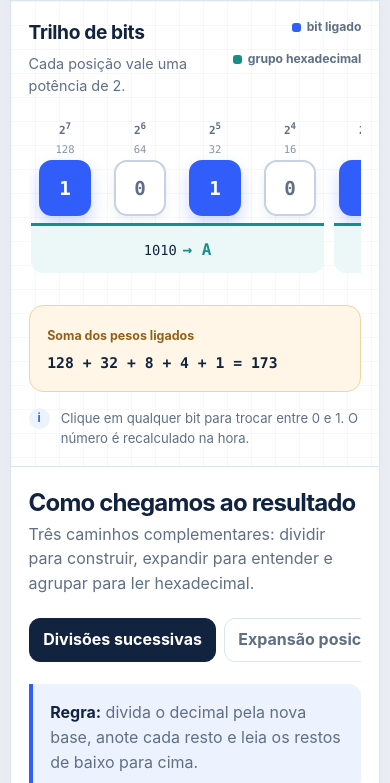
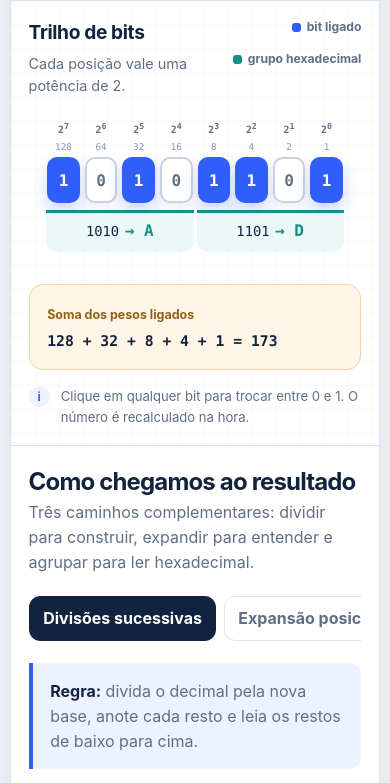
Before and after one commit to willianbarbosadeandrade/network-labs, a plain HTML site: page base-clara/index.html in a window 390 px wide. Shown: the part 1278-2061 px from the top of the page. Drawn offline with Linux system fonts and the light colour scheme.

Commit message:
Base Clara 1.3: byte inteiro visível no celular
O trilho de bits e os nibbles se ajustam à largura da tela, então os
8 bits de um byte aparecem sem rolar para o lado em celulares.

```diff
--- a/base-clara/css/estilos.css
+++ b/base-clara/css/estilos.css
@@ -533,3 +533,14 @@ body.has-banner footer { padding-bottom: 7rem; }
   .content-section { padding: 2rem 0; break-inside: avoid; }
 }
 .install-box[hidden] { display: none; }
+
+/* No celular os 8 bits de um byte cabem inteiros na tela, sem rolar */
+@media (max-width: 640px) {
+  .bit-scroll { --bit: clamp(26px, calc((100vw - 96px) / 8.5), 44px); }
+  .bit-rail, .nibble-strip { gap: 3px; }
+  .bit-column { width: var(--bit); flex: 0 0 var(--bit); }
+  .bit-button { width: calc(var(--bit) - 2px); height: 46px; border-radius: 10px; font-size: 1rem; }
+  .bit-power { font-size: .62rem; }
+  .bit-weight { font-size: .58rem; }
+  .nibble-card { width: calc(var(--bit) * 4 + 9px); flex-basis: calc(var(--bit) * 4 + 9px); padding: .55rem .3rem; font-size: .8rem; }
+}
--- a/base-clara/index.html
+++ b/base-clara/index.html
@@ -309,7 +309,7 @@
   <footer>
     <div class="shell footer-line">
       <span>Base Clara, feito por <a href="https://www.linkedin.com/in/willian-barbosa-de-andrade-31a068226" target="_blank" rel="noopener">Willian Barbosa</a> · <a href="https://github.com/willianbarbosadeandrade/network-labs" target="_blank" rel="noopener">código no GitHub</a></span>
-      <span>Versão 1.2 · decimal, binário e hexadecimal</span>
+      <span>Versão 1.3 · decimal, binário e hexadecimal</span>
     </div>
   </footer>
   <div class="install-banner" id="installBanner" role="region" aria-label="Instalar o app" hidden>
--- a/base-clara/sw.js
+++ b/base-clara/sw.js
@@ -1,6 +1,6 @@
 // Guarda os arquivos do app no aparelho para ele abrir sem internet.
 // Ao mudar qualquer arquivo, suba a versão para o navegador baixar de novo.
-const CACHE = "base-clara-v1.2";
+const CACHE = "base-clara-v1.3";
 
 const FILES = [
   "./",
```
